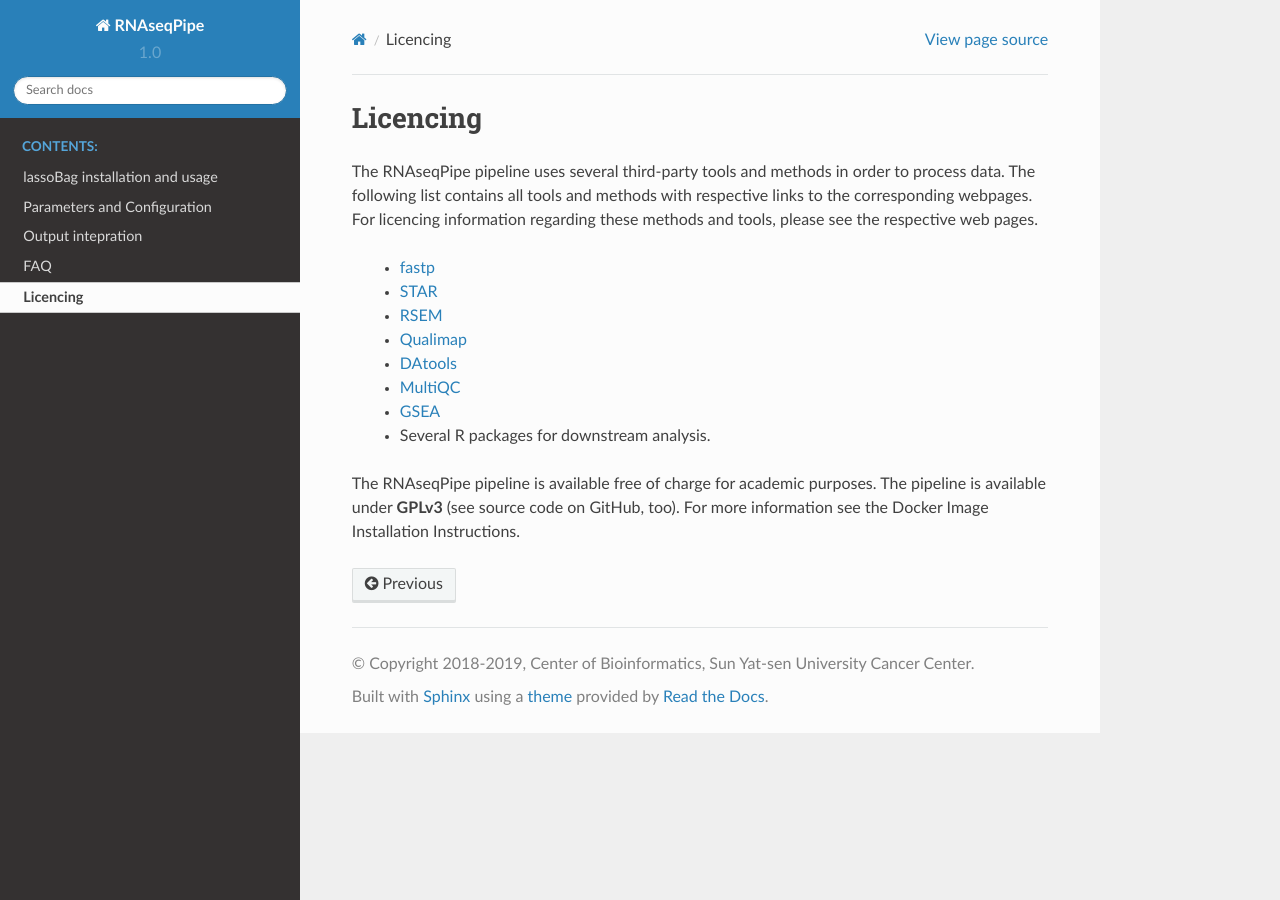
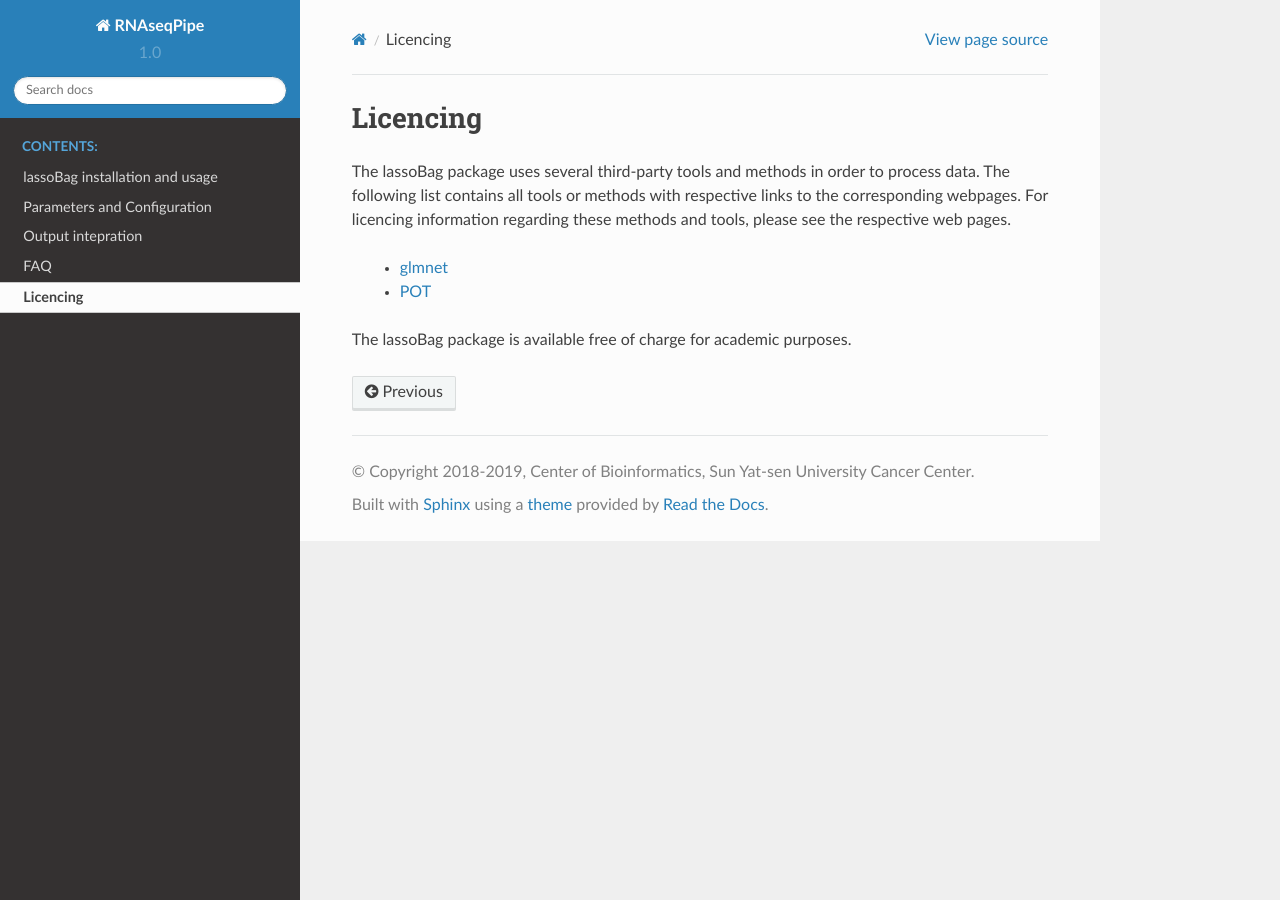
Before and after one commit to likelet/VSOLassoBag, a Sphinx documentation site: the page built from docs/contents/licencing.rst, in a window 1280 px wide. Built offline with Sphinx 7.4.7 and the Read the Docs theme 2.0.0, drawn with Linux system fonts in a browser that asks for light colours; pages that are not in the unit, such as notebooks, are missing from menus.

Commit message:
add dependent packages

```diff
--- a/docs/contents/licencing.rst
+++ b/docs/contents/licencing.rst
@@ -1,16 +1,10 @@
 Licencing
 =========
 
-The RNAseqPipe pipeline uses several third-party tools and methods in order to process data. The following list contains all tools and methods with respective links to the corresponding webpages. For licencing information regarding these methods and tools, please see the respective web pages.
+The lassoBag package uses several third-party tools and methods in order to process data. The following list contains all tools or methods with respective links to the corresponding webpages. For licencing information regarding these methods and tools, please see the respective web pages.
 
-    * `fastp <https://github.com/OpenGene/fastp>`_
-    * `STAR <https://github.com/alexdobin/STAR>`_
-    * `RSEM <https://deweylab.github.io/RSEM/>`_
-    * `Qualimap <http://qualimap.bioinfo.cipf.es/>`_
-    * `DAtools <https://github.com/likelet/DAtools>`_
-    * `MultiQC <https://github.com/ewels/MultiQC>`_
-    * `GSEA <http://software.broadinstitute.org/gsea/index.jsp>`_
-    * Several R packages for downstream analysis.
+    * `glmnet <https://cran.r-project.org/web/packages/glmnet/index.html>`_
+    * `POT <http://pot.r-forge.r-project.org/>`_
 
 
-The RNAseqPipe pipeline is available free of charge for academic purposes. The pipeline is available under **GPLv3** (see source code on GitHub, too). For more information see the Docker Image Installation Instructions.
+The lassoBag package is available free of charge for academic purposes.
```
